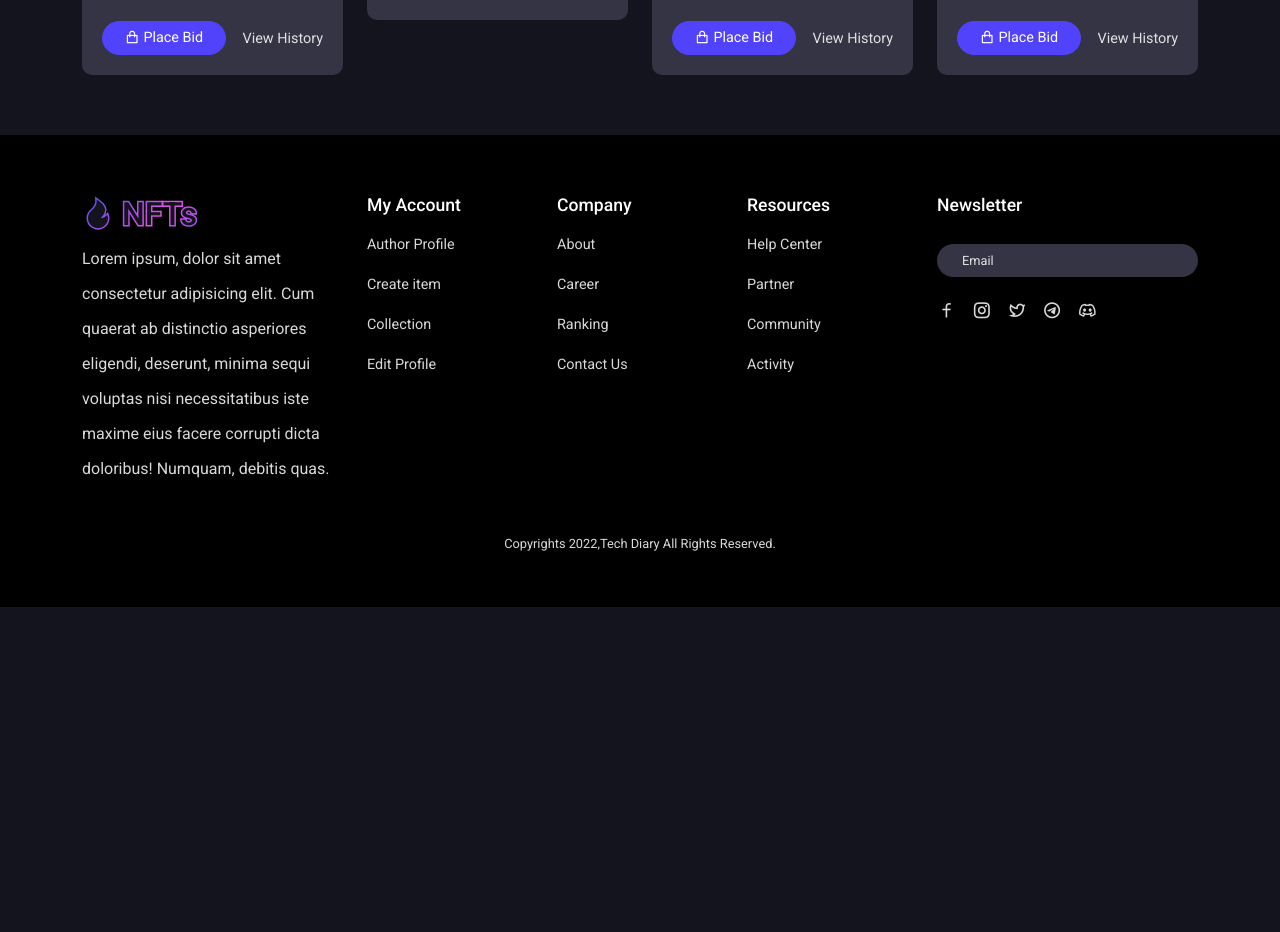
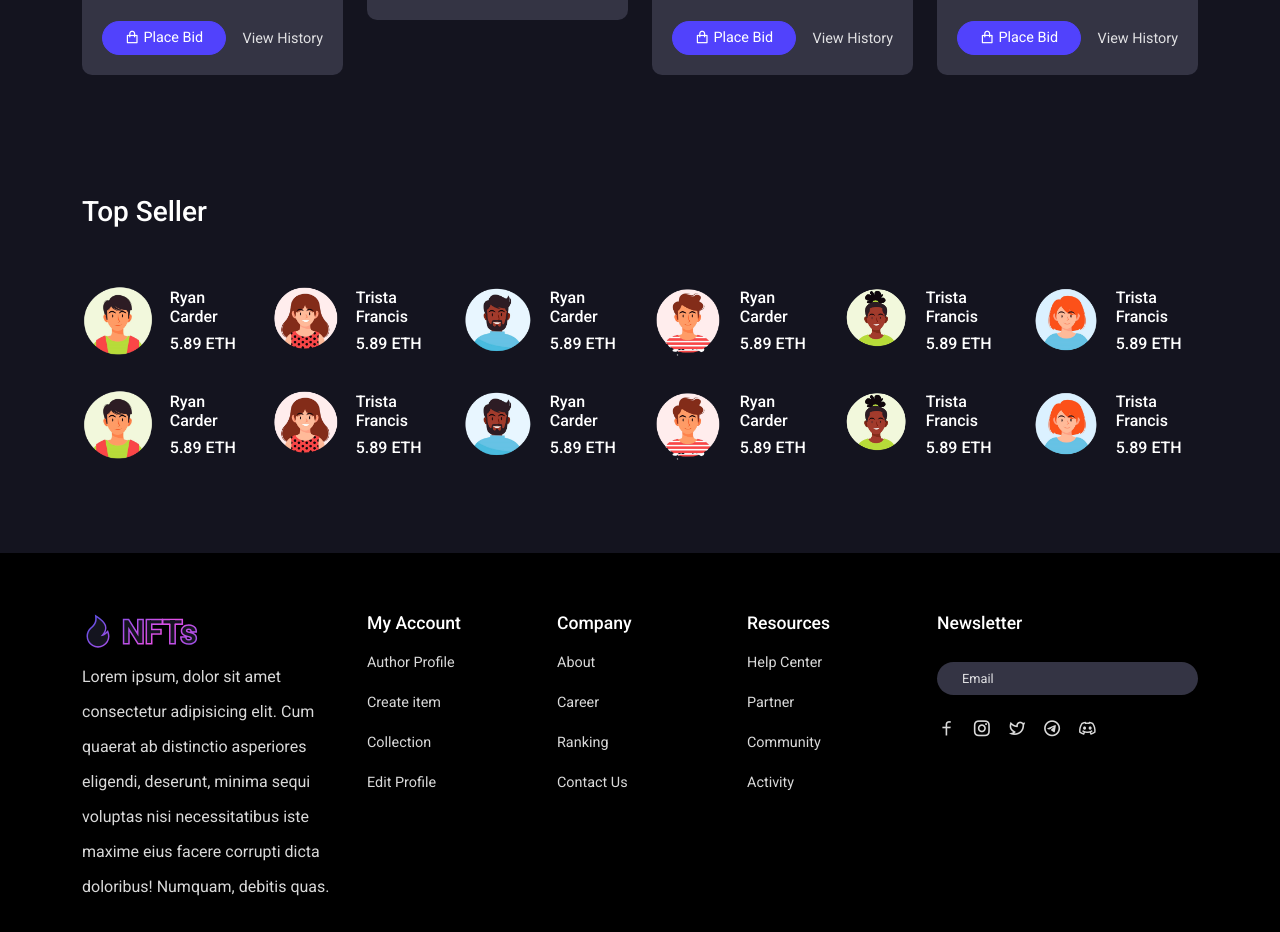
Before and after one commit to aurimas12/web3.0, a React (Create React App) app in the folder client/: page /home in a window 1280 px wide. Shown: the part 1080-2012 px from the top of the page. Before the commit the page ends 1687 px from the top, so only its background shows below. Built offline with nearby package versions, Linux system fonts and the light colour scheme.

Commit message:
add seller section

```diff
--- /dev/null
+++ b/client/src/components/ui/Seller-section/SellerSelection.jsx
@@ -0,0 +1,37 @@
+import React from 'react';
+import './seller.css';
+import { Container,Row,Col } from 'reactstrap';
+import ava01 from '../../../assets/images/ava-01.png'
+import { SELLER__DATA } from '../../../assets/data/data';
+const SellerSelection=() => {
+  return <section>
+    <Container>
+        <Row>
+            <Col lg='12' className='mb-5'>
+                <div className="seller__section-title">
+                    <h3>Top Seller</h3>
+                </div>
+            </Col>
+            {
+                SELLER__DATA.map((item)=>(
+                    <Col lg='2' md='3' sm='4' xs='6' key={item.id} className='mb-4'>
+                <div className="single__seller-card d-flex align-items-center gap-3">
+                    <div className="seller__img">
+                        <img src={item.sellerImg} alt='' className='w-100'/>
+                    </div>
+
+                    <div className="seller__content">
+                        <h6>{item.sellerName}</h6>
+                        <h6>{item.currentBid} ETH</h6>
+                    </div>
+                </div>
+            </Col>
+                ))
+            }
+
+        </Row>
+    </Container>
+  </section>
+}
+
+export default SellerSelection
--- /dev/null
+++ b/client/src/components/ui/Seller-section/seller.css
@@ -0,0 +1,13 @@
+.seller__section-title h3{
+    color: #fff;
+}
+
+.seller__img{
+    width: 80px;
+    height: 80px;
+}
+
+.seller__content h6{
+    font-size: 1rem;
+    color: #fff;
+}
--- a/client/src/pages/Home.jsx
+++ b/client/src/pages/Home.jsx
@@ -1,12 +1,14 @@
 import React from 'react'
 import HeroSection from '../components/ui/HeroSection'
 import LiveAuction from '../components/ui/Live-auction/LiveAuction'
+import SellerSelection from '../components/ui/Seller-section/SellerSelection'
 
 const Home = () => {
   return (
     <>
       <HeroSection/>
       <LiveAuction/>
+      <SellerSelection/>
     </>
   )
 }
```
